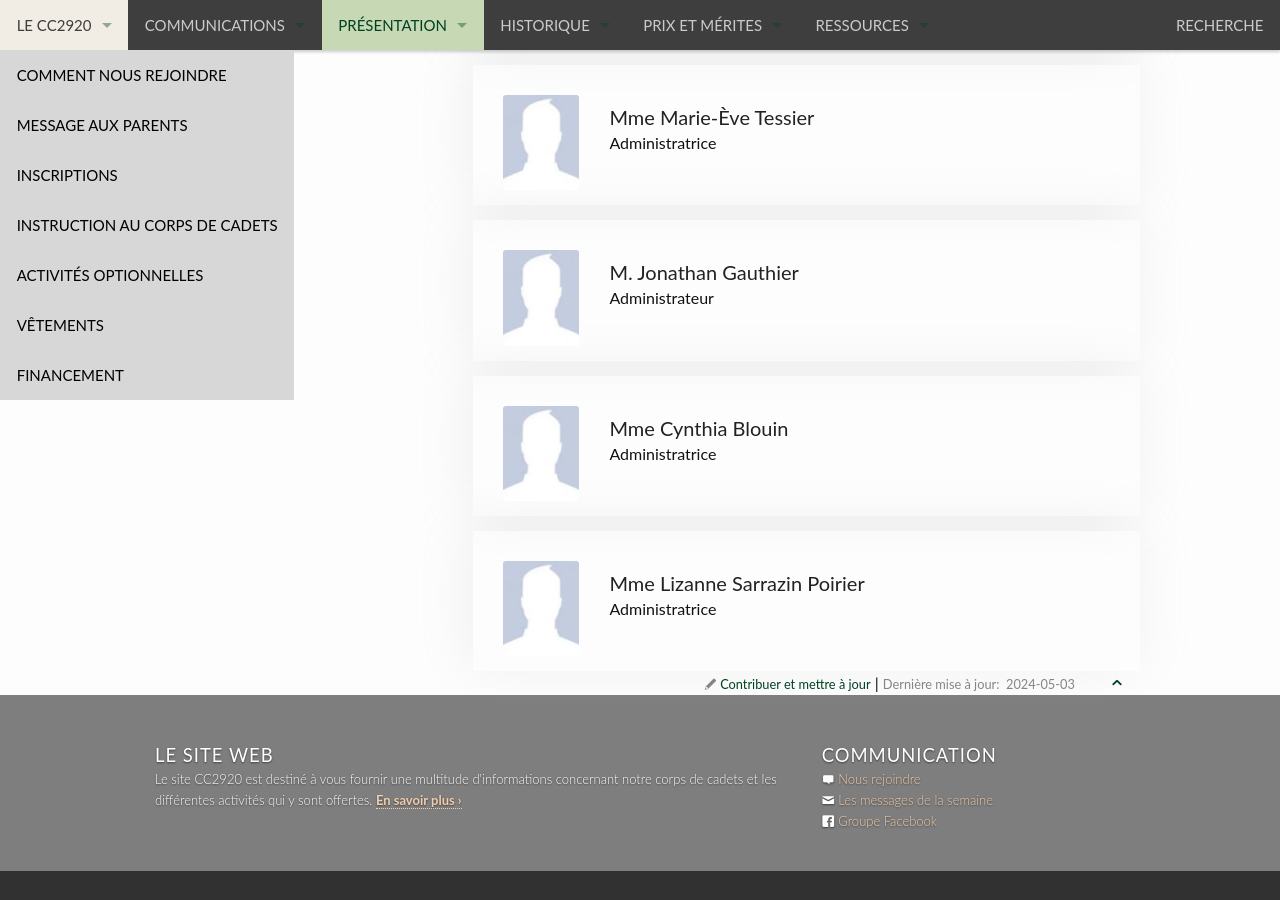
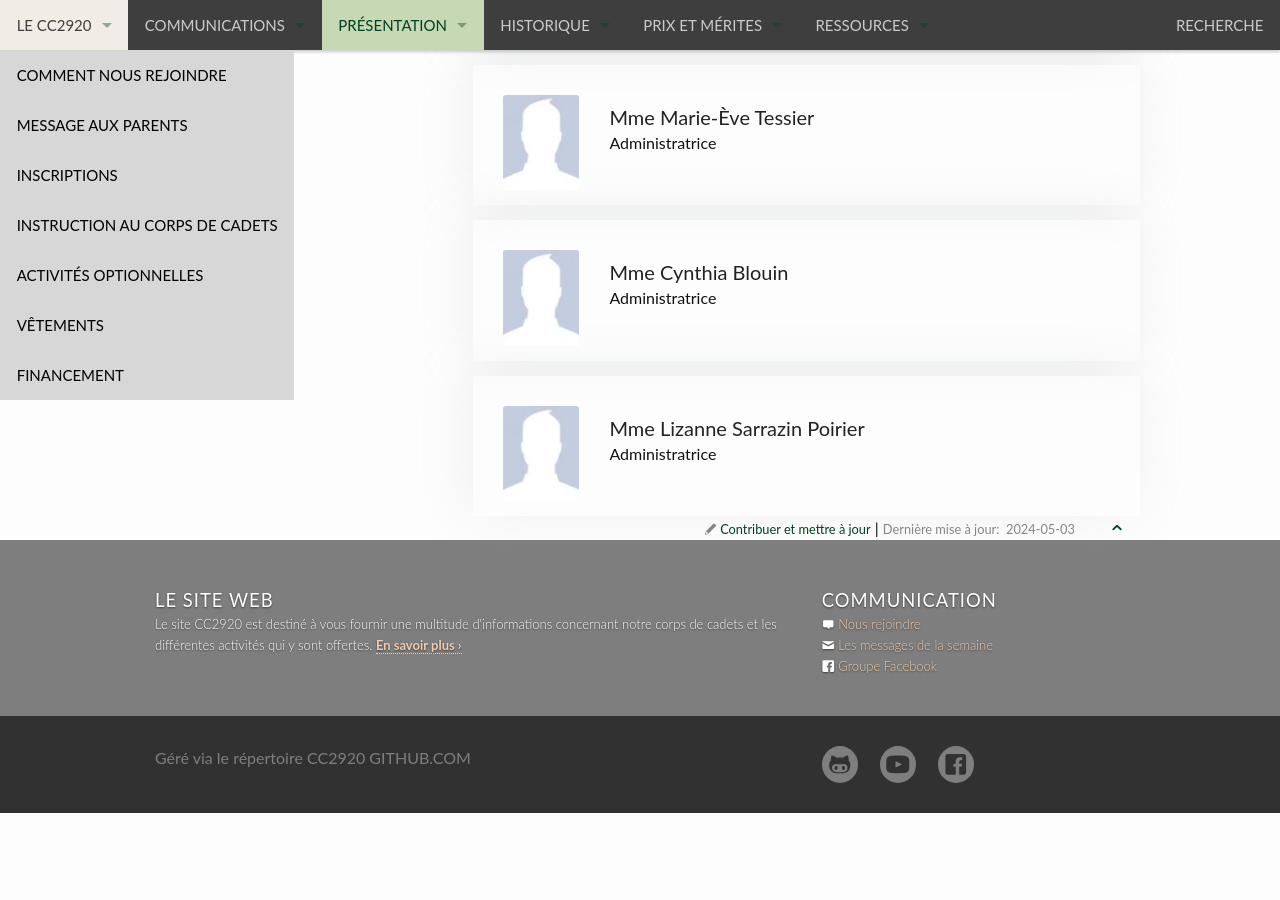
Before and after one commit to CC2920/web, a Jekyll site: the page built from _presentation/comite-soutien.md, in a window 1280 px wide and 900 px high, scrolled down 2193 px. Built offline with Jekyll 4.4.1, drawn with Linux system fonts in a browser that asks for light colours; after the commit the page ends 3006 px from its top, so only the background shows below that.

Commit message:
Update comite-soutien.md

```diff
--- a/_presentation/comite-soutien.md
+++ b/_presentation/comite-soutien.md
@@ -26,10 +26,6 @@ le-comite-soutien:
     - member:
       name: Mme Marie-Ève Tessier
       title: Administratrice
-
-    - member:
-      name: M. Jonathan Gauthier
-      title: Administrateur
 
     - member:
       name: Mme Cynthia Blouin
```
